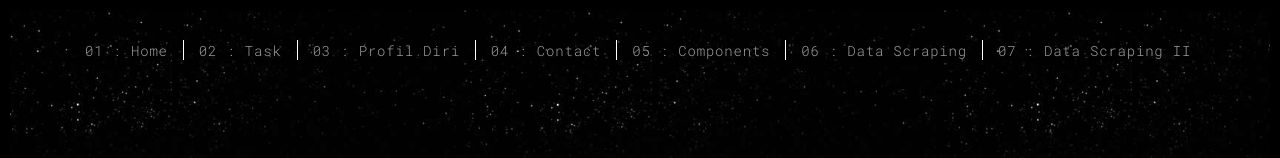
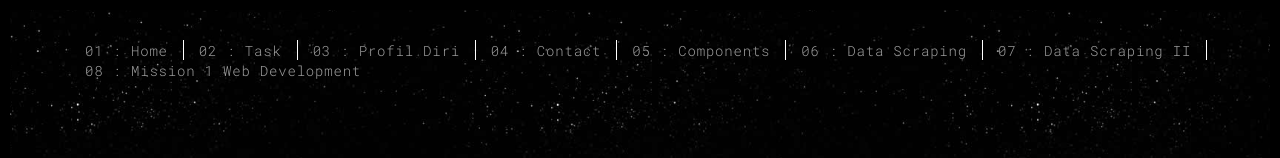
Before and after one commit to rofaul061/rofaul061.github.io, a plain HTML site: page index.html in a window 1280 px wide. Shown: the top 158 px of the page. Drawn offline with Linux system fonts and the light colour scheme.

Commit message:
Update index.html
add new menu in navbar

```diff
--- a/index.html
+++ b/index.html
@@ -44,6 +44,7 @@
           <li><a href="./components.html" title="">05 : Components</a></li>
           <li><a href="./Membaca file json.html" title="">06 : Data Scraping</a></li>
           <li><a href="./selenium.html" title="">07 : Data Scraping II </a></li>
+          <li><a href="https://rofaulakrom.github.io/mission1_tugas2/" title="">08 : Mission 1 Web Development </a></li>
         </ul>
 
 
```
